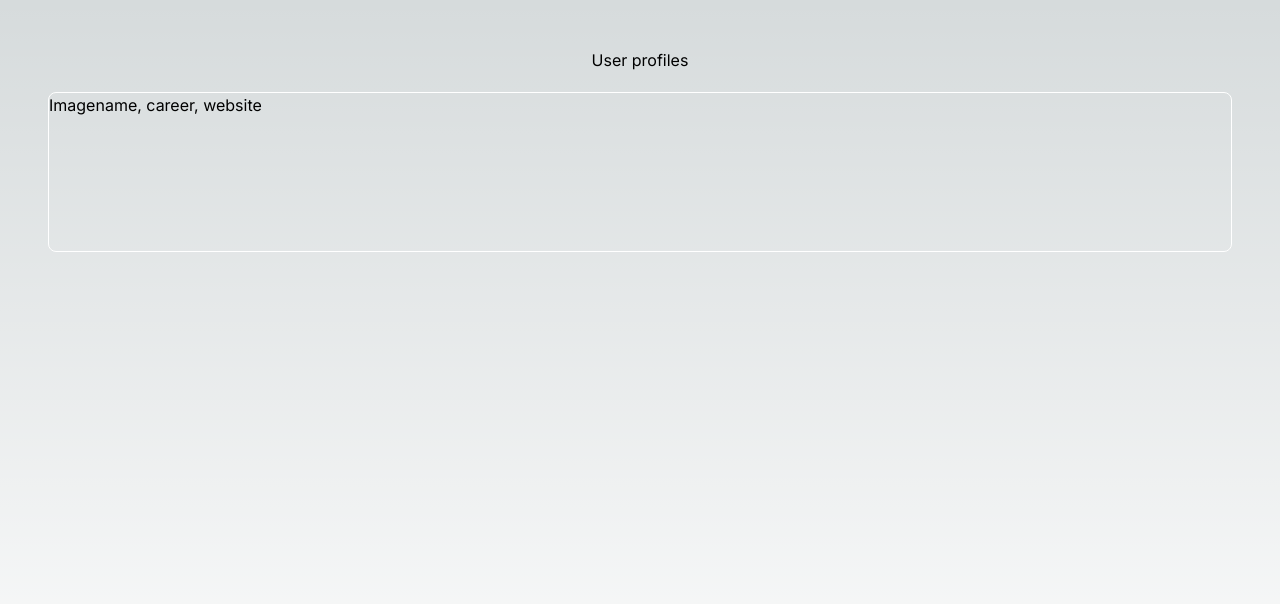
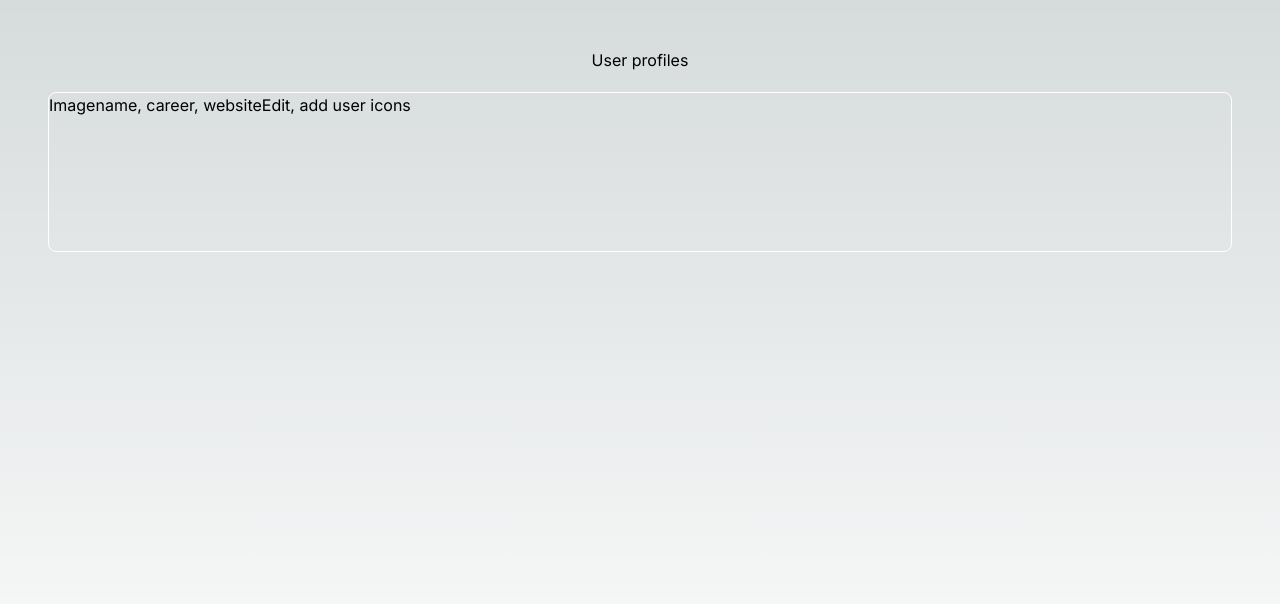
Before and after one commit to esthercate/user-profiles, a Next.js app: page / in a window 1280 px wide. Shown: the top 604 px of the page. Built offline with nearby package versions, Linux system fonts and the light colour scheme.

Commit message:
Icon section

```diff
--- a/app/page.tsx
+++ b/app/page.tsx
@@ -10,6 +10,7 @@ export default function Home() {
           <div>
             name, career, website
           </div>
+          <div>Edit, add user icons</div>
         </div>
 
       </div>
```
